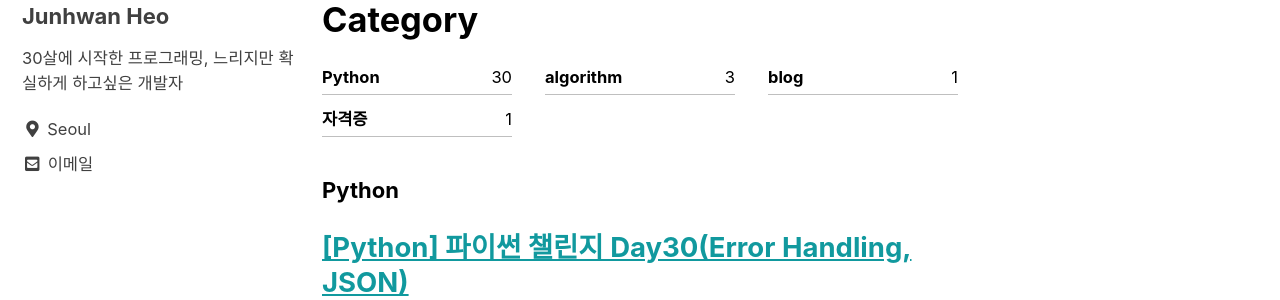
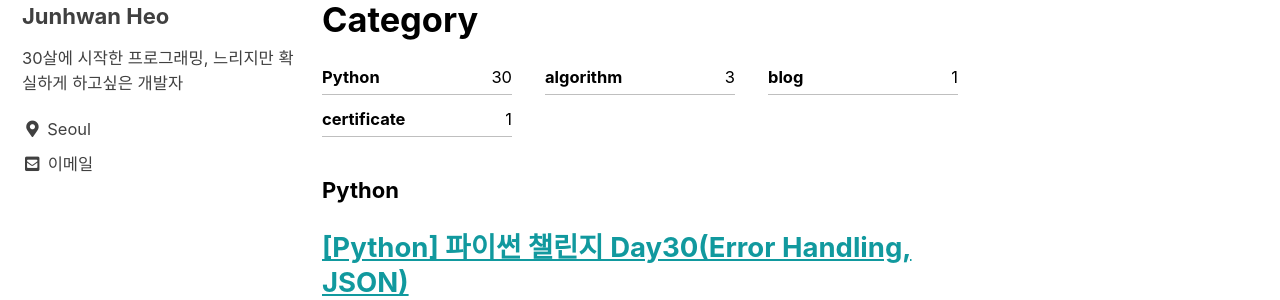
Before and after one commit to slowkoding/slowkoding.github.io, a Jekyll site: the page built from _pages/category-archive.md, in a window 1280 px wide and 900 px high. Shown: the part 175-475 px from the top of the window. Built offline with Jekyll 4.4.1, drawn with Linux system fonts in a browser that asks for light colours; cached includes are drawn as plain includes.

Commit message:
Update 2022-02-23-Certified Investment Manager.md

```diff
--- a/_posts/2022-02-23-Certified Investment Manager.md
+++ b/_posts/2022-02-23-Certified Investment Manager.md
@@ -1,7 +1,7 @@
 ---
 layout: single
 title: "제 31회 투자자산운용사 합격 후기(공부 방법, 기간 등) "
-categories: 자격증
+categories: certificate
 tags: [투자자산운용사, 2022/02/23]
 toc: true
 author_profile: true
```
